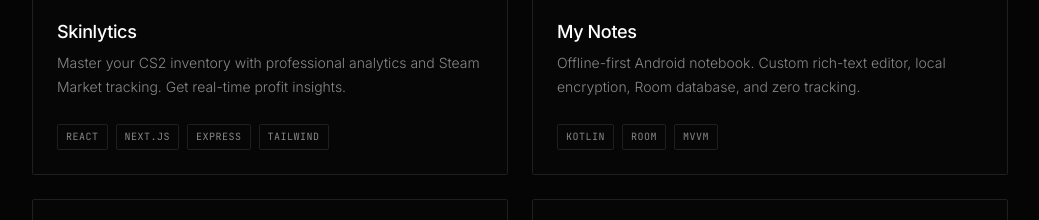
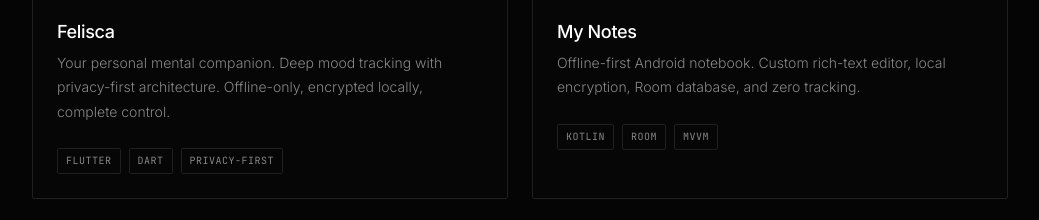
Before and after one commit to pasichDev/pasich-site, an Astro site: page / in a window 1280 px wide. Shown: the part 961-1181 px from the top of the page, without its empty margins (120-1159 px from the left). Built offline with nearby package versions, Linux system fonts and the light colour scheme; Astro itself is replaced by a stand-in of ours.

Commit message:
update site my

```diff
--- a/src/pages/index.astro
+++ b/src/pages/index.astro
@@ -12,11 +12,11 @@ const stats = [
 
 const projects = [
   {
-    icon: 'solar:chart-square-linear',
-    title: 'Skinlytics',
-    description: 'Master your CS2 inventory with professional analytics and Steam Market tracking. Get real-time profit insights.',
-    tags: ['React', 'Next.js', 'Express', 'Tailwind'],
-    href: 'https://skinlytics.pro/'
+    icon: 'solar:heart-linear',
+    title: 'Felisca',
+    description: 'Your personal mental companion. Deep mood tracking with privacy-first architecture. Offline-only, encrypted locally, complete control.',
+    tags: ['Flutter', 'Dart', 'Privacy-First'],
+    href: '/apps/felisca'
   },
   {
     icon: 'solar:notebook-linear',
```
